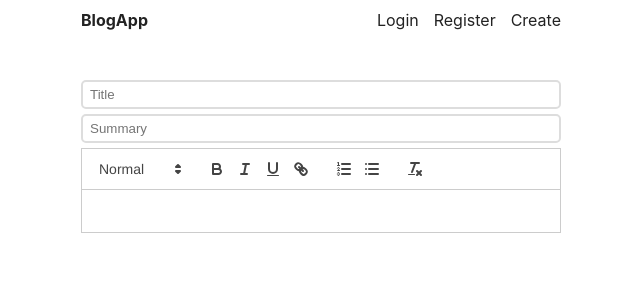
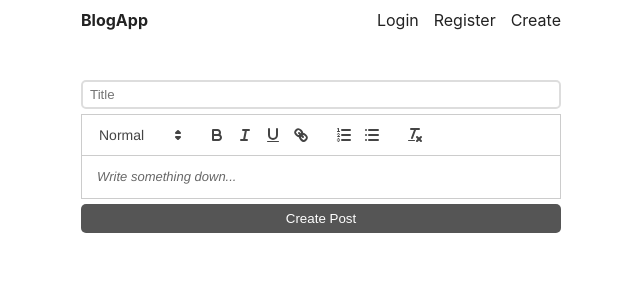
Before and after one commit to JeremyyyLiu/blog-app-client, a React (Create React App) app: page /create in a window 1280 px wide. Shown: the top 300 px of the page, without its empty margins (319-959 px from the left). Built offline with nearby package versions, Linux system fonts and the light colour scheme.

Commit message:
Add create new post page

```diff
--- a/src/App.css
+++ b/src/App.css
@@ -92,6 +92,7 @@ button {
   padding: 7px 0;
 }
 
-form h1 {
+form.login h1,
+form.register h1 {
   text-align: center;
 }
--- a/src/pages/CreatePost.js
+++ b/src/pages/CreatePost.js
@@ -1,14 +1,40 @@
-import React from "react";
+import React, { useState } from "react";
 import ReactQuill from "react-quill";
 import "react-quill/dist/quill.snow.css";
 
 const CreatePost = () => {
+  const [title, setTitle] = useState("");
+  const [body, setBody] = useState("");
+
+  async function handleCreatePost(event) {
+    const data = new FormData();
+    data.set("title", title);
+    data.set("body", body);
+
+    event.preventDefault();
+
+    const response = await fetch("http://locahost:8080/post", {
+      method: "POST",
+      body: data,
+    });
+  }
+
   return (
-    <form>
-      <input type="title" placeholder={"Title"} />
-      <input type="summary" placeholder={"Summary"} />
+    <form onSubmit={handleCreatePost}>
+      <input
+        type="title"
+        placeholder={"Title"}
+        value={title}
+        onChange={(event) => setTitle(event.target.value)}
+      />
 
-      <ReactQuill />
+      <ReactQuill
+        placeholder={"Write something down..."}
+        value={body}
+        onChange={(newValue) => setBody(newValue.target.value)}
+      />
+
+      <button style={{ marginTop: "5px" }}>Create Post</button>
     </form>
   );
 };
```
